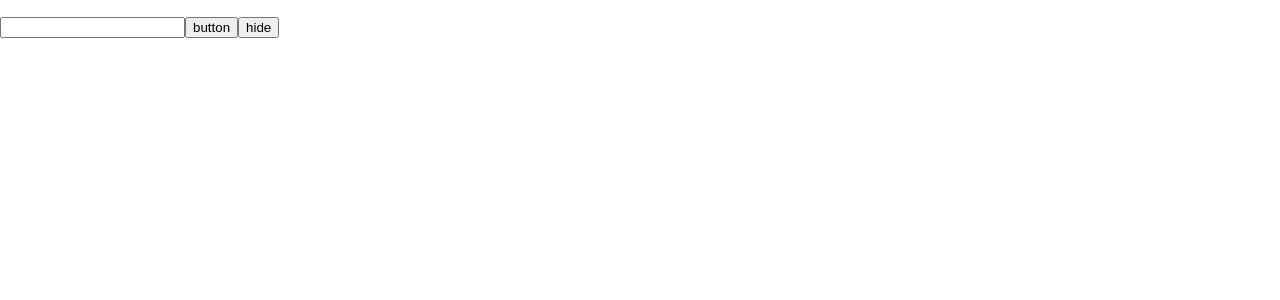
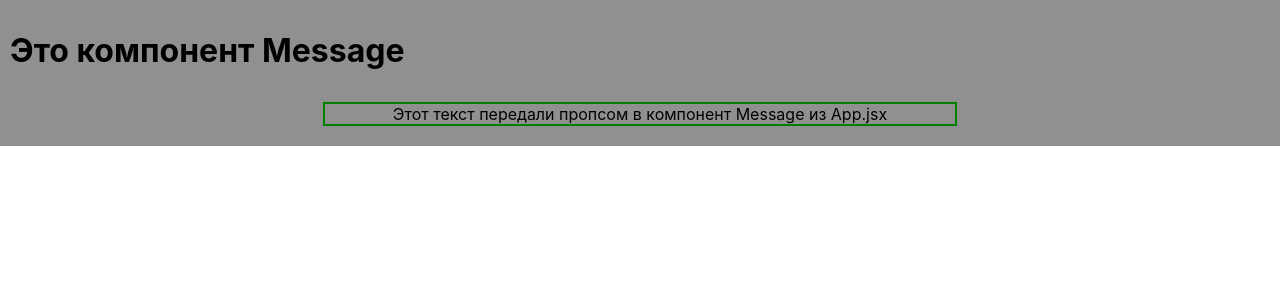
Before and after one commit to Chelodoi/RCT, a React (Create React App) app: page / in a window 1280 px wide. Shown: the top 300 px of the page. Built offline with nearby package versions, Linux system fonts and the light colour scheme.

Commit message:
done v1 homework1

```diff
--- a/src/App.css
+++ b/src/App.css
@@ -36,3 +36,19 @@
     transform: rotate(360deg);
   }
 }
+
+.messages{
+  display: flex;
+  flex-direction: column;
+  background-color: rgb(144, 144, 144);
+  padding: 10px;
+
+}
+
+.message {
+  text-align: center;
+  margin: 10px auto;
+  width: 50%;
+  min-height: 15px;
+  border: 2px solid green;
+}
--- a/src/App.jsx
+++ b/src/App.jsx
@@ -1,10 +1,10 @@
 import React from 'react';
 import './App.css';
-import { Form } from './components/FormClass/Form'
+import { Message } from './components/Message'
 
 
 export const App = () => {
 
-    return <Form />
+    return <Message txt ="Этот текст передали пропсом в компонент Message из App.jsx"/>
 
 }
--- /dev/null
+++ b/src/components/Message.jsx
@@ -0,0 +1,9 @@
+import React from 'react';
+
+export const Message = (props) => {
+
+    return <div className='messages'>
+    <h1>Это компонент Message</h1>
+    <p className='message'>{props.txt}</p>
+    </div>
+}
```
